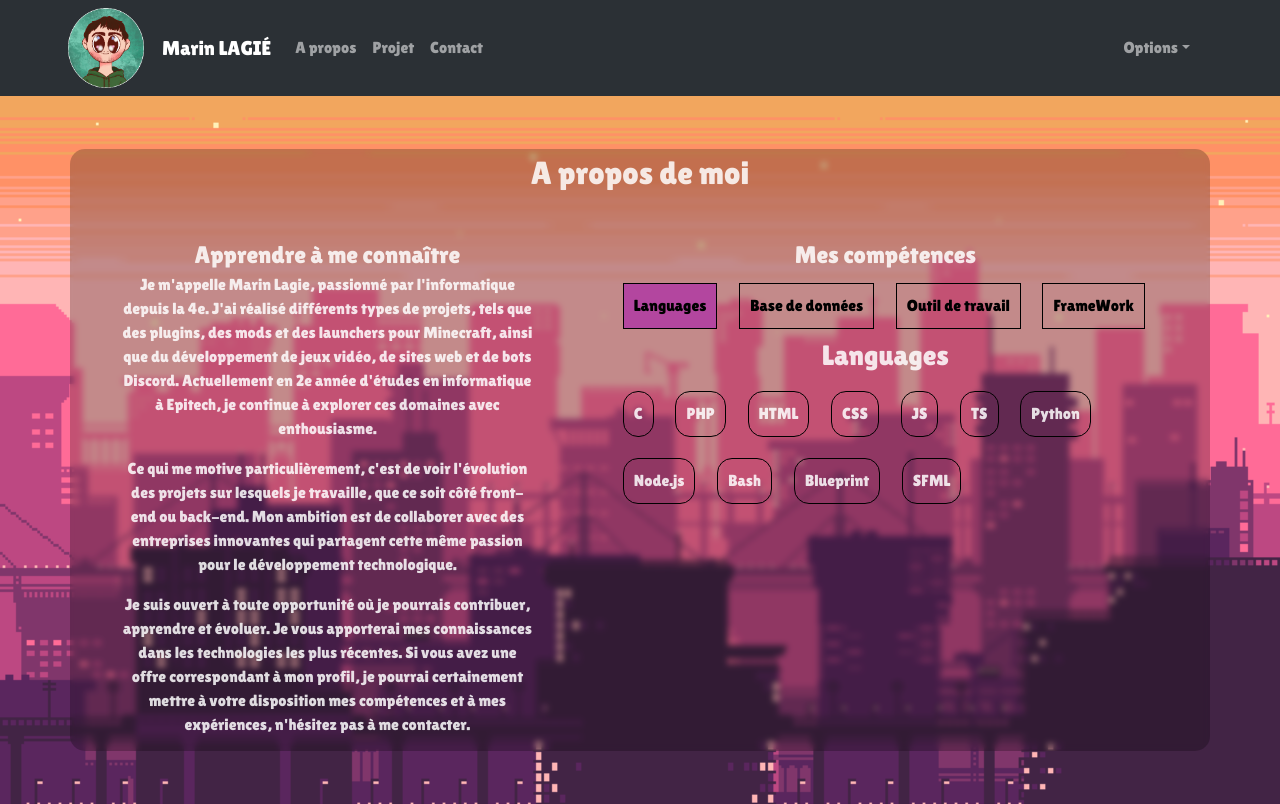
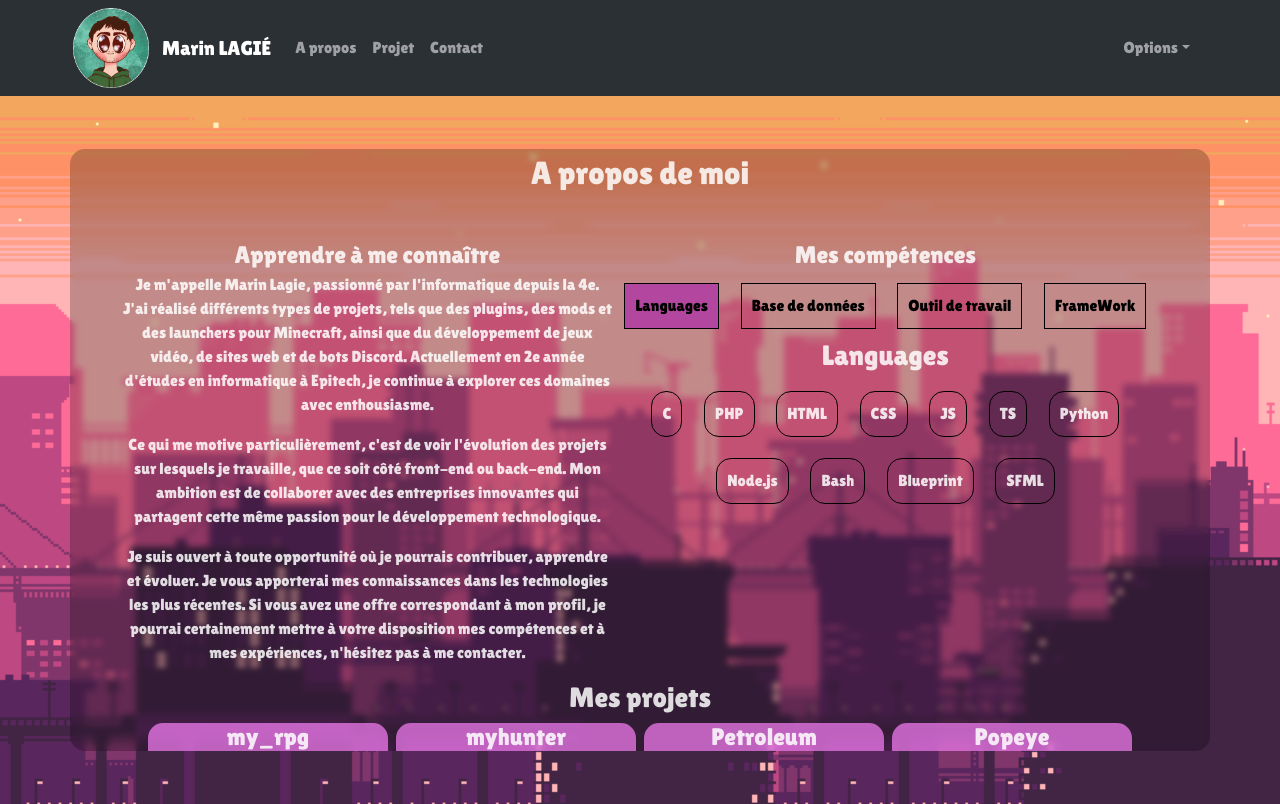
Before and after one commit to lagie-marin/portfolio, a React (Vite) app: page / in a window 1280 px wide. Built offline with nearby package versions, Linux system fonts and the light colour scheme.

Commit message:
[FIX]rendering error with images cut or element misplaced

```diff
--- a/src/component/content/Project.tsx
+++ b/src/component/content/Project.tsx
@@ -19,6 +19,7 @@ export function Project() {
             window.open(link);
         }
     }
+
     return <>
         <div id="project" className="project-box">
             <h3>Mes projets</h3>
@@ -29,11 +30,11 @@ export function Project() {
                         <div key={index} className="project-card">
                             <h4>{name}</h4>
                             <p style={{padding: "0vh .1vh"}}>{project.description}</p>
-                            <span className={`card ${project.type_project}`}>{project.type_project}</span>
+                            <span className="card type-project">{project.type_project}</span>
                             <div className="list-language">
                                 {
                                     project.languages.map((name, index) => (
-                                        <span className={`card ${name}`} key={index}>{name}</span>
+                                        <span className="card" key={index}>{name}</span>
                                     ))
                                 }
                             </div>
--- a/src/component/content/Skills.tsx
+++ b/src/component/content/Skills.tsx
@@ -29,7 +29,7 @@ function Skills()
         handleCategoryClick(skillsData["Default"]);
     return (
         <div className="item" style={{ width: "10vh" }}>
-            <div style={{ display: 'flex', gap: '0.2vh', flexWrap: 'wrap' }}>
+            <div style={{ display: 'flex', gap: '0.2vh', flexWrap: 'wrap', justifyContent: "center" }}>
                 {Object.keys(skillsData).map((category, index) => (
                     category !== 'Default' && (
                         <Button key={index} id={category} className={`skills-type ${category == activeButton ? "is-active" : ""}`} onClick={() => handleCategoryClick(category)}>{category}</Button>
@@ -40,7 +40,7 @@ function Skills()
                 {selectedCategory && isSkillCategory(skillsData[selectedCategory]) && (
                     <div>
                         <h3>{selectedCategory}</h3>
-                        <div id={skillsData[selectedCategory].id} key={selectedCategory} style={{ display: 'flex', gap: '0.2vh', flexWrap: 'wrap' }}>
+                        <div id={skillsData[selectedCategory].id} key={selectedCategory} style={{ display: 'flex', gap: '0.2vh', flexWrap: 'wrap', justifyContent: "center" }}>
                             {skillsData[selectedCategory].skills.map((skill, index) => (
                                 <div className="skills-element" key={index}>
                                     {skill}
--- a/src/component/navbar/NavBar.tsx
+++ b/src/component/navbar/NavBar.tsx
@@ -8,7 +8,7 @@ function NavBar() {
     return <>
         <Navbar collapseOnSelect expand="md" className="bg-body-tertiary" data-bs-theme="dark">
             <Container style={{position: 'relative'}}>
-                <Image src='/Marin.png' fluid style={{height: "10vh", right: "2vh", position: "relative"}}/>
+                <Image src='/Marin.png' fluid style={{height: "10vh", right: "1%", position: "relative"}}/>
                 <Navbar.Brand href="">Marin LAGIÉ</Navbar.Brand>
                 <Navbar.Toggle aria-controls="responsive-navbar-nav" />
                 <Navbar.Collapse id="responsive-navbar-nav">
--- a/src/css/card.style.css
+++ b/src/css/card.style.css
@@ -1,6 +1,7 @@
 .project-box {
     flex-grow: 1;
 }
+
 .project-card {
     display: flex;
     flex-direction: column;
@@ -10,6 +11,15 @@
     justify-content: center;
 
 }
+
+.project-card {
+    transition: transform 0.3s ease;
+}
+
+.project-card:hover {
+    transform: translateY(-10px);
+}
+
 .card {
     border-radius: 20px;
     color: black;
@@ -22,7 +32,8 @@
     margin-bottom: 1vh;
 }
 
-.project-type, .disabled-button {
+.project-type,
+.disabled-button {
     position: relative;
     margin: 10px;
     padding: 10px;
@@ -52,6 +63,7 @@
     z-index: -1;
     transition: .4s linear;
 }
+
 .project-type:hover::before {
     width: 100%;
 }
@@ -62,15 +74,17 @@
 
 .btn-project {
     background-color: transparent;
-    margin-top: auto;
     width: 97%;
     border-radius: 15px;
 }
 
 .list-language {
+    position: relative;
     display: flex;
     gap: .2vh;
     flex-wrap: wrap;
-    justify-content: center;
+}
+
+.type-project {
     margin-top: auto;
 }
--- a/src/css/index.css
+++ b/src/css/index.css
@@ -80,7 +80,6 @@ body {
 
 #content-1 {
     width: 20%;
-    padding-right: 10vh;
 }
 
 .skills-element {
```
